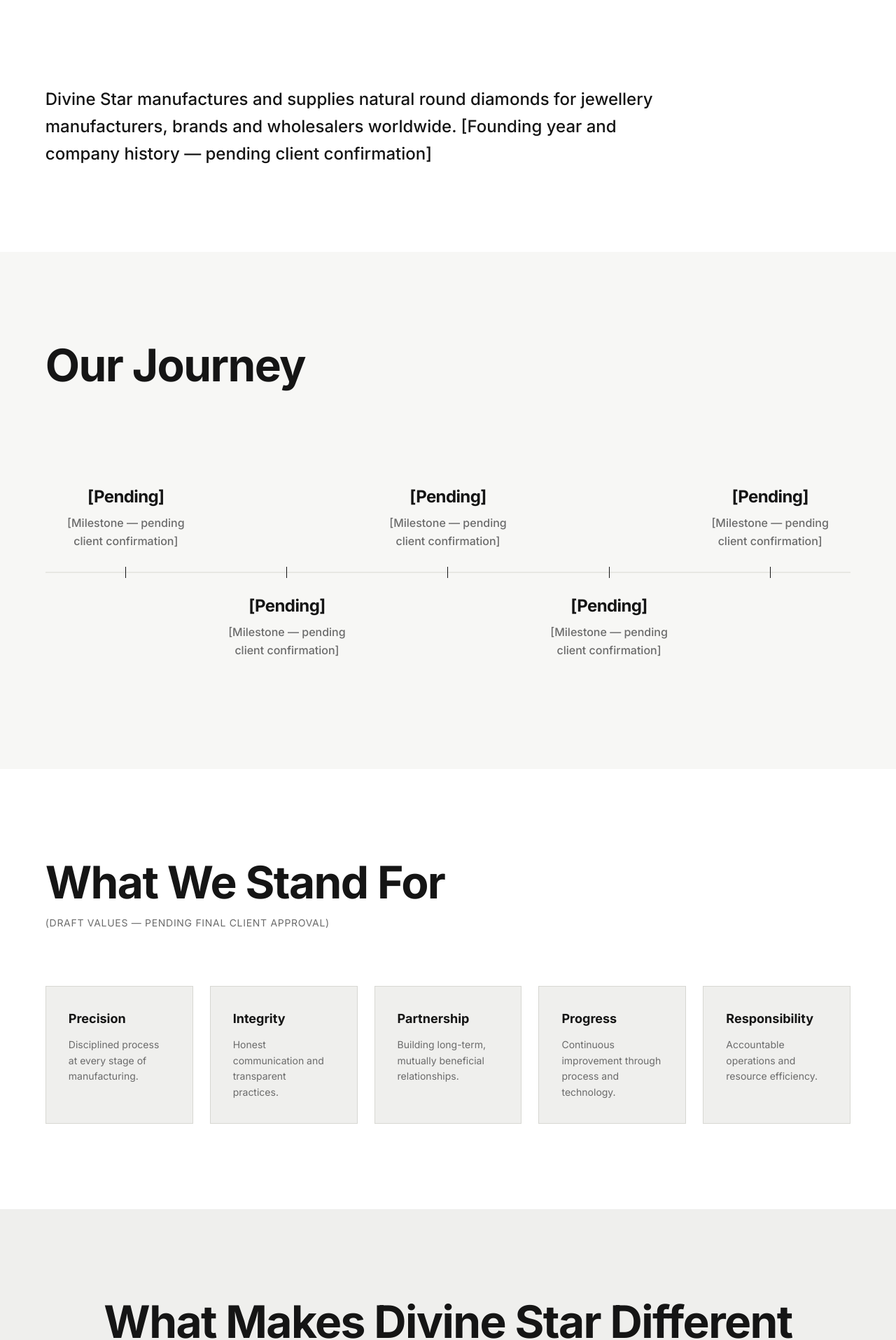
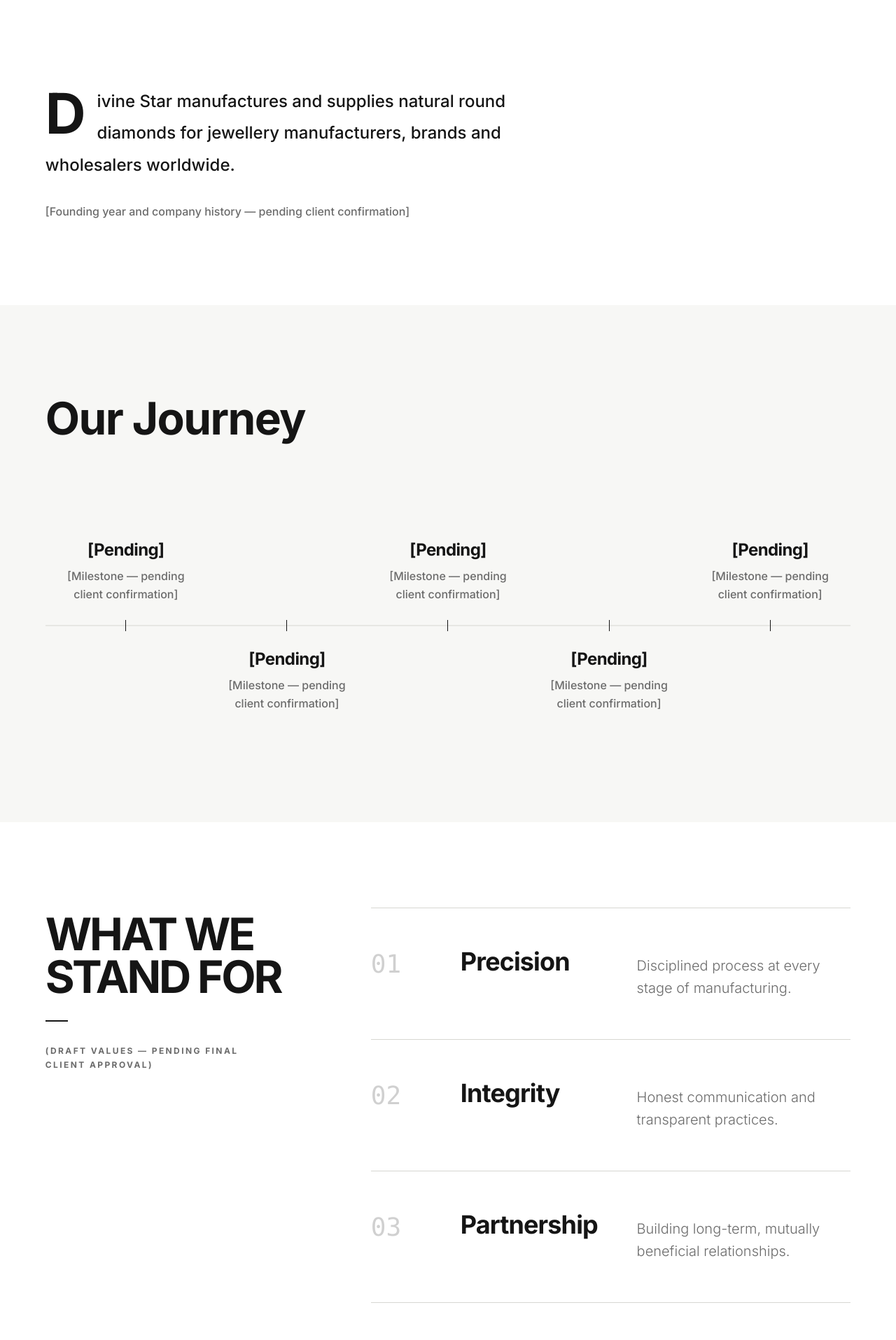
Before and after one commit to divinestarsever-tech/Divinestar, a Next.js app: page /about in a window 1280 px wide. Shown: the part 745-2660 px from the top of the page at 70% size. Built offline with nearby package versions, Linux system fonts and the light colour scheme.

Commit message:
about page redesign.

```diff
--- a/app/about/page.tsx
+++ b/app/about/page.tsx
@@ -53,9 +53,15 @@
 
       {/* 2. COMPANY OVERVIEW */}
       <Section className="bg-[var(--color-brand-white)]" withFluidVertical>
-        <div className="w-full">
-          <p className="text-lg md:text-2xl text-[var(--color-brand-graphite)] leading-relaxed max-w-4xl font-medium">
-            Divine Star manufactures and supplies natural round diamonds for jewellery manufacturers, brands and wholesalers worldwide. [Founding year and company history — pending client confirmation]
+        <div className="w-full max-w-2xl">
+          <div className="text-lg md:text-2xl text-[var(--color-brand-graphite)] leading-[1.8] md:leading-[1.9] font-medium mb-8">
+            <span className="hidden md:block float-left text-[5rem] leading-[0.8] font-bold text-[var(--color-brand-graphite)] pr-4 pt-2">
+              D
+            </span>
+            <span className="md:hidden">D</span>ivine Star manufactures and supplies natural round diamonds for jewellery manufacturers, brands and wholesalers worldwide.
+          </div>
+          <p className="text-sm md:text-base text-[var(--color-brand-text-secondary)] font-medium">
+            [Founding year and company history — pending client confirmation]
           </p>
         </div>
       </Section>
@@ -137,16 +143,21 @@
 
       {/* 4. VISION & VALUES */}
       <Section className="bg-[var(--color-brand-white)]" withFluidVertical>
-        <div className="w-full">
-          <div className="mb-[var(--fluid-gap)]">
-            <h2 className="text-[length:var(--fluid-h2)] font-bold tracking-tight text-[var(--color-brand-graphite)] leading-tight mb-2">
-              What We Stand For
+        <div className="w-full flex flex-col lg:flex-row gap-16 lg:gap-24 items-start">
+
+          {/* Left Column - Sticky Headline */}
+          <div className="w-full lg:w-[35%] lg:sticky lg:top-32 pt-2">
+            <h2 className="text-[clamp(2.5rem,5vw,4.5rem)] font-bold uppercase tracking-tighter text-[var(--color-brand-graphite)] leading-[0.95] mb-8">
+              What We<br className="hidden lg:block" /> Stand For
             </h2>
-            <p className="text-sm text-[var(--color-brand-text-secondary)] uppercase tracking-wider">
+            <div className="w-8 h-[2px] bg-[var(--color-brand-graphite)] mb-8" />
+            <p className="text-xs font-bold text-[var(--color-brand-text-secondary)] uppercase tracking-[0.2em] leading-relaxed max-w-xs">
               (Draft values — pending final client approval)
             </p>
           </div>
-          <div className="grid grid-cols-1 sm:grid-cols-2 lg:grid-cols-5 gap-6 w-full">
+
+          {/* Right Column - Values List */}
+          <div className="w-full lg:w-[65%] flex flex-col border-t border-[var(--color-brand-line)]">
             {[
               { title: "Precision", desc: "Disciplined process at every stage of manufacturing." },
               { title: "Integrity", desc: "Honest communication and transparent practices." },
@@ -154,30 +165,101 @@
               { title: "Progress", desc: "Continuous improvement through process and technology." },
               { title: "Responsibility", desc: "Accountable operations and resource efficiency." },
             ].map((value, idx) => (
-              <div key={idx} className="bg-[var(--color-brand-panel)] p-6 md:p-8 border border-[var(--color-brand-line)]">
-                <h3 className="text-lg font-bold text-[var(--color-brand-graphite)] mb-3">{value.title}</h3>
-                <p className="text-sm text-[var(--color-brand-text-secondary)] leading-relaxed">{value.desc}</p>
+              <div
+                key={idx}
+                className="group w-full py-10 lg:py-14 border-b border-[var(--color-brand-line)] flex flex-col sm:flex-row gap-6 sm:gap-8 items-start relative transition-colors duration-500 hover:bg-[var(--color-brand-panel)]/30 px-4 -mx-4 sm:mx-0 sm:px-0"
+              >
+                {/* Huge Number Marker */}
+                <div className="text-3xl lg:text-4xl font-light text-[var(--color-brand-graphite)]/20 group-hover:text-[var(--color-brand-graphite)] transition-colors duration-500 sm:w-16 lg:w-24 shrink-0 pt-1 font-mono">
+                  0{idx + 1}
+                </div>
+
+                {/* Value Content (Side-by-Side on large screens) */}
+                <div className="flex-1 flex flex-col xl:flex-row xl:items-baseline gap-4 xl:gap-12 w-full">
+                  <h3 className="text-2xl lg:text-3xl xl:text-4xl font-bold tracking-tight text-[var(--color-brand-graphite)] xl:w-[40%] group-hover:translate-x-2 transition-transform duration-500">
+                    {value.title}
+                  </h3>
+                  <p className="text-lg lg:text-xl font-light text-[var(--color-brand-text-secondary)] leading-relaxed xl:w-[60%] group-hover:text-[var(--color-brand-graphite)] transition-colors duration-500">
+                    {value.desc}
+                  </p>
+                </div>
               </div>
             ))}
           </div>
+
         </div>
       </Section>
 
       {/* 5. WHAT MAKES US DIFFERENT */}
       <Section className="bg-[var(--color-brand-panel)]" withFluidVertical>
-        <div className="w-full">
-          <h2 className="text-[length:var(--fluid-h2)] font-bold tracking-tight text-[var(--color-brand-graphite)] mb-[var(--fluid-gap)] leading-tight text-center">
+        <div className="w-full max-w-[1600px] mx-auto">
+          <h2 className="text-[length:var(--fluid-h2)] font-bold tracking-tight text-[var(--color-brand-graphite)] mb-16 lg:mb-24 leading-tight text-center">
             What Makes Divine Star Different
           </h2>
-          <div className="grid grid-cols-1 sm:grid-cols-2 lg:grid-cols-4 gap-6 w-full text-center">
+
+          <div className="grid grid-cols-1 sm:grid-cols-2 lg:grid-cols-4 gap-6 lg:gap-8 w-full">
             {[
-              "Round-diamond specialisation",
-              "Consistency across repeat orders",
-              "Direct B2B relationships",
-              "Technology-supported quality control"
-            ].map((point, idx) => (
-              <div key={idx} className="bg-[var(--color-brand-white)] p-8 border border-[var(--color-brand-line)] flex items-center justify-center min-h-[160px]">
-                <h3 className="text-lg font-medium text-[var(--color-brand-graphite)]">{point}</h3>
+              {
+                text: "Round-diamond specialisation",
+                icon: (
+                  <svg viewBox="0 0 64 64" fill="none" stroke="currentColor" strokeWidth="1" className="w-16 h-16 lg:w-20 lg:h-20 text-[var(--color-brand-graphite)] mb-10 opacity-60 group-hover:opacity-100 group-hover:scale-110 transition-all duration-700">
+                    <circle cx="32" cy="32" r="28" />
+                    <circle cx="32" cy="32" r="14" />
+                    <polygon points="32,4 46,32 32,60 18,32" />
+                    <line x1="32" y1="4" x2="32" y2="60" />
+                    <line x1="4" y1="32" x2="60" y2="32" />
+                  </svg>
+                )
+              },
+              {
+                text: "Consistency across repeat orders",
+                icon: (
+                  <svg viewBox="0 0 64 64" fill="none" stroke="currentColor" strokeWidth="1" className="w-16 h-16 lg:w-20 lg:h-20 text-[var(--color-brand-graphite)] mb-10 opacity-60 group-hover:opacity-100 group-hover:scale-110 transition-all duration-700">
+                    <rect x="12" y="12" width="40" height="40" />
+                    <rect x="20" y="20" width="24" height="24" />
+                    <rect x="28" y="28" width="8" height="8" />
+                    <line x1="12" y1="12" x2="52" y2="52" />
+                    <line x1="52" y1="12" x2="12" y2="52" />
+                  </svg>
+                )
+              },
+              {
+                text: "Direct B2B relationships",
+                icon: (
+                  <svg viewBox="0 0 64 64" fill="none" stroke="currentColor" strokeWidth="1" className="w-16 h-16 lg:w-20 lg:h-20 text-[var(--color-brand-graphite)] mb-10 opacity-60 group-hover:opacity-100 group-hover:scale-110 transition-all duration-700">
+                    <circle cx="24" cy="32" r="16" />
+                    <circle cx="40" cy="32" r="16" />
+                    <line x1="24" y1="32" x2="40" y2="32" />
+                  </svg>
+                )
+              },
+              {
+                text: "Technology-supported quality control",
+                icon: (
+                  <svg viewBox="0 0 64 64" fill="none" stroke="currentColor" strokeWidth="1" className="w-16 h-16 lg:w-20 lg:h-20 text-[var(--color-brand-graphite)] mb-10 opacity-60 group-hover:opacity-100 group-hover:scale-110 transition-all duration-700">
+                    <path d="M 8 20 L 8 8 L 20 8" />
+                    <path d="M 44 8 L 56 8 L 56 20" />
+                    <path d="M 56 44 L 56 56 L 44 56" />
+                    <path d="M 20 56 L 8 56 L 8 44" />
+                    <circle cx="32" cy="32" r="12" />
+                    <line x1="32" y1="16" x2="32" y2="48" />
+                    <line x1="16" y1="32" x2="48" y2="32" />
+                  </svg>
+                )
+              }
+            ].map((item, idx) => (
+              <div
+                key={idx}
+                className="group flex flex-col items-center text-center p-8 lg:p-12 bg-[var(--color-brand-white)] border border-[var(--color-brand-line)] shadow-sm hover:shadow-xl hover:-translate-y-2 transition-all duration-500 relative overflow-hidden"
+              >
+                {/* Accent Top Border (Animates on hover) */}
+                <div className="absolute top-0 left-0 w-full h-[3px] bg-[var(--color-brand-graphite)] scale-x-0 group-hover:scale-x-100 transition-transform duration-500 origin-center" />
+
+                {item.icon}
+
+                <h3 className="text-xl font-medium tracking-tight text-[var(--color-brand-graphite)] leading-snug">
+                  {item.text}
+                </h3>
               </div>
             ))}
           </div>
@@ -199,8 +281,25 @@
       </Section>
 
       {/* 7. CTA */}
-      <Section id="contact" className="bg-[var(--color-brand-graphite)] text-center" withFluidVertical>
-        <div className="w-full flex flex-col items-center">
+      <Section id="contact" className="relative bg-[var(--color-brand-graphite)] text-center overflow-hidden" withFluidVertical>
+
+        {/* Background Facet Graphic */}
+        <svg viewBox="0 0 600 600" fill="none" stroke="currentColor" strokeWidth="1" className="absolute -bottom-24 -right-24 w-[400px] md:w-[700px] h-[400px] md:h-[700px] text-[var(--color-brand-white)] opacity-[0.08] pointer-events-none z-0" aria-hidden="true">
+          <path d="M300 0 L600 300 L300 600 L0 300 Z" />
+          <path d="M150 150 L450 150 L450 450 L150 450 Z" />
+          <path d="M300 0 L450 150" />
+          <path d="M600 300 L450 450" />
+          <path d="M300 600 L150 450" />
+          <path d="M0 300 L150 150" />
+          <path d="M300 0 L300 150" />
+          <path d="M600 300 L450 300" />
+          <path d="M300 600 L300 450" />
+          <path d="M0 300 L150 300" />
+          <path d="M150 150 L300 300 L450 150" />
+          <path d="M450 450 L300 300 L150 450" />
+        </svg>
+
+        <div className="relative z-10 w-full flex flex-col items-center">
           <h2 className="text-[length:var(--fluid-h2)] font-bold tracking-tight text-[var(--color-brand-white)] mb-6 leading-tight">
             Tell Us What You Need.
           </h2>
```
